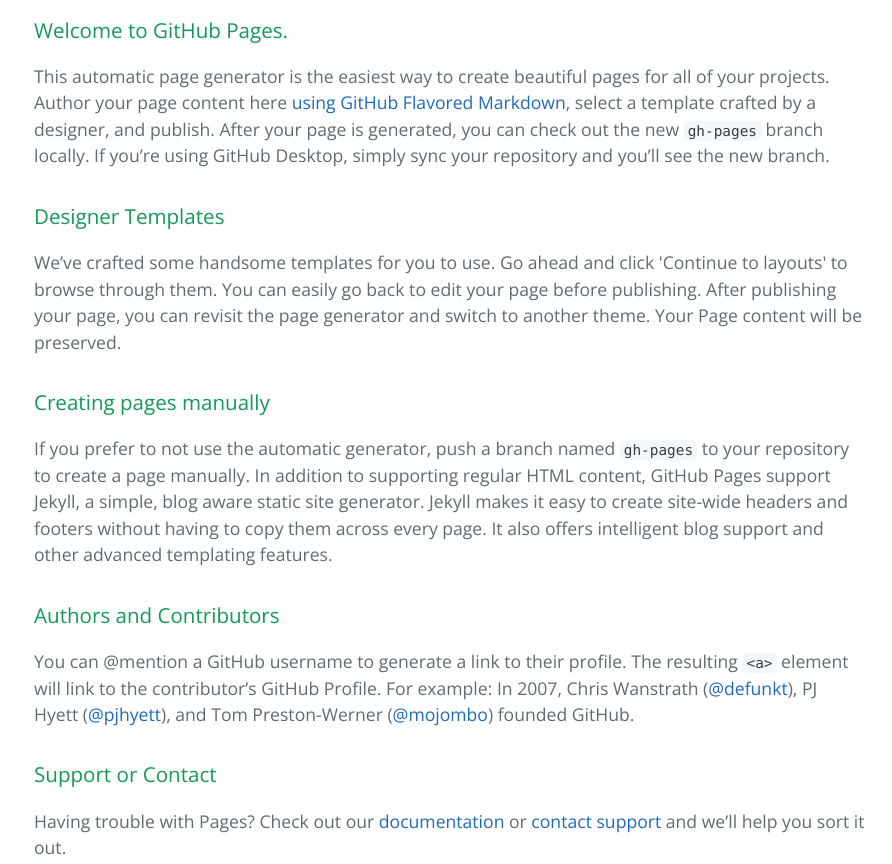
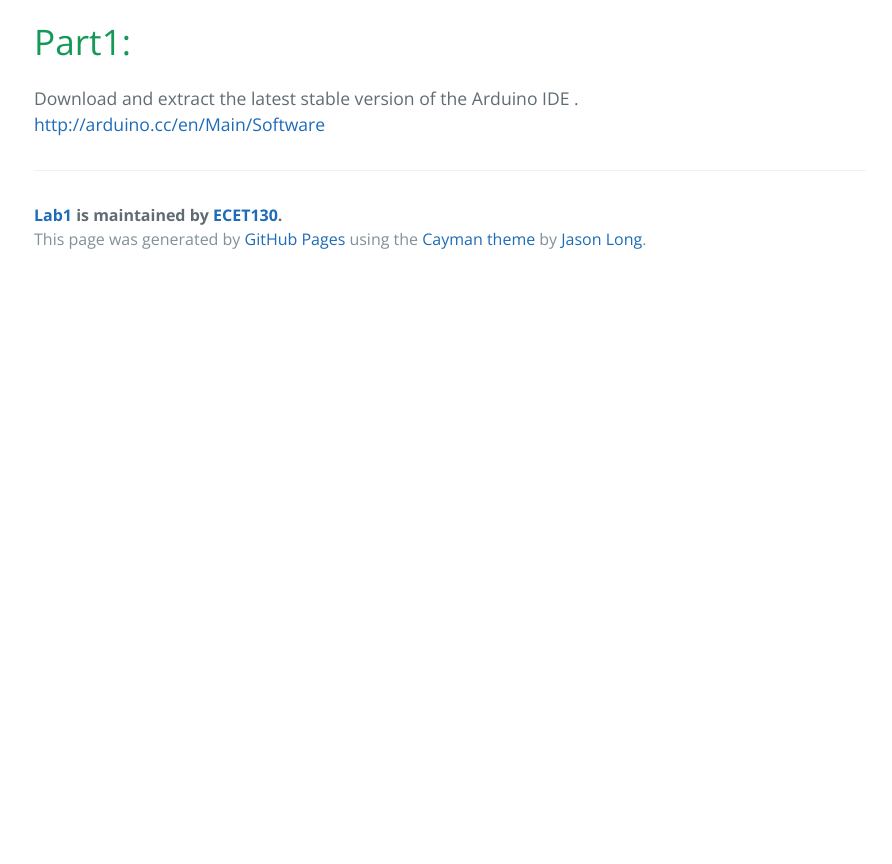
Before and after one commit to ECET130/Lab1, a plain HTML site: page index.html in a window 1280 px wide. Shown: the part 400-1264 px from the top of the page, without its empty margins (190-1082 px from the left). After the commit the page ends 800 px from the top, so only its background shows below. Drawn offline with nearby package versions, Linux system fonts and the light colour scheme.

```diff
--- a/index.html
+++ b/index.html
@@ -19,30 +19,11 @@
     </section>
 
     <section class="main-content">
-      <h3>
-<a id="welcome-to-github-pages" class="anchor" href="#welcome-to-github-pages" aria-hidden="true"><span aria-hidden="true" class="octicon octicon-link"></span></a>Welcome to GitHub Pages.</h3>
+      <h1>
+<a id="part1" class="anchor" href="#part1" aria-hidden="true"><span aria-hidden="true" class="octicon octicon-link"></span></a>Part1:</h1>
 
-<p>This automatic page generator is the easiest way to create beautiful pages for all of your projects. Author your page content here <a href="https://guides.github.com/features/mastering-markdown/">using GitHub Flavored Markdown</a>, select a template crafted by a designer, and publish. After your page is generated, you can check out the new <code>gh-pages</code> branch locally. If you’re using GitHub Desktop, simply sync your repository and you’ll see the new branch.</p>
-
-<h3>
-<a id="designer-templates" class="anchor" href="#designer-templates" aria-hidden="true"><span aria-hidden="true" class="octicon octicon-link"></span></a>Designer Templates</h3>
-
-<p>We’ve crafted some handsome templates for you to use. Go ahead and click 'Continue to layouts' to browse through them. You can easily go back to edit your page before publishing. After publishing your page, you can revisit the page generator and switch to another theme. Your Page content will be preserved.</p>
-
-<h3>
-<a id="creating-pages-manually" class="anchor" href="#creating-pages-manually" aria-hidden="true"><span aria-hidden="true" class="octicon octicon-link"></span></a>Creating pages manually</h3>
-
-<p>If you prefer to not use the automatic generator, push a branch named <code>gh-pages</code> to your repository to create a page manually. In addition to supporting regular HTML content, GitHub Pages support Jekyll, a simple, blog aware static site generator. Jekyll makes it easy to create site-wide headers and footers without having to copy them across every page. It also offers intelligent blog support and other advanced templating features.</p>
-
-<h3>
-<a id="authors-and-contributors" class="anchor" href="#authors-and-contributors" aria-hidden="true"><span aria-hidden="true" class="octicon octicon-link"></span></a>Authors and Contributors</h3>
-
-<p>You can @mention a GitHub username to generate a link to their profile. The resulting <code>&lt;a&gt;</code> element will link to the contributor’s GitHub Profile. For example: In 2007, Chris Wanstrath (<a href="https://github.com/defunkt" class="user-mention">@defunkt</a>), PJ Hyett (<a href="https://github.com/pjhyett" class="user-mention">@pjhyett</a>), and Tom Preston-Werner (<a href="https://github.com/mojombo" class="user-mention">@mojombo</a>) founded GitHub.</p>
-
-<h3>
-<a id="support-or-contact" class="anchor" href="#support-or-contact" aria-hidden="true"><span aria-hidden="true" class="octicon octicon-link"></span></a>Support or Contact</h3>
-
-<p>Having trouble with Pages? Check out our <a href="https://help.github.com/pages">documentation</a> or <a href="https://github.com/contact">contact support</a> and we’ll help you sort it out.</p>
+<p>Download and extract the latest stable version of the Arduino IDE .
+<a href="http://arduino.cc/en/Main/Software">http://arduino.cc/en/Main/Software</a></p>
 
       <footer class="site-footer">
         <span class="site-footer-owner"><a href="https://github.com/ECET130/Lab1">Lab1</a> is maintained by <a href="https://github.com/ECET130">ECET130</a>.</span>
```
Also changed, not shown: params.json (+1 -1 lines).
